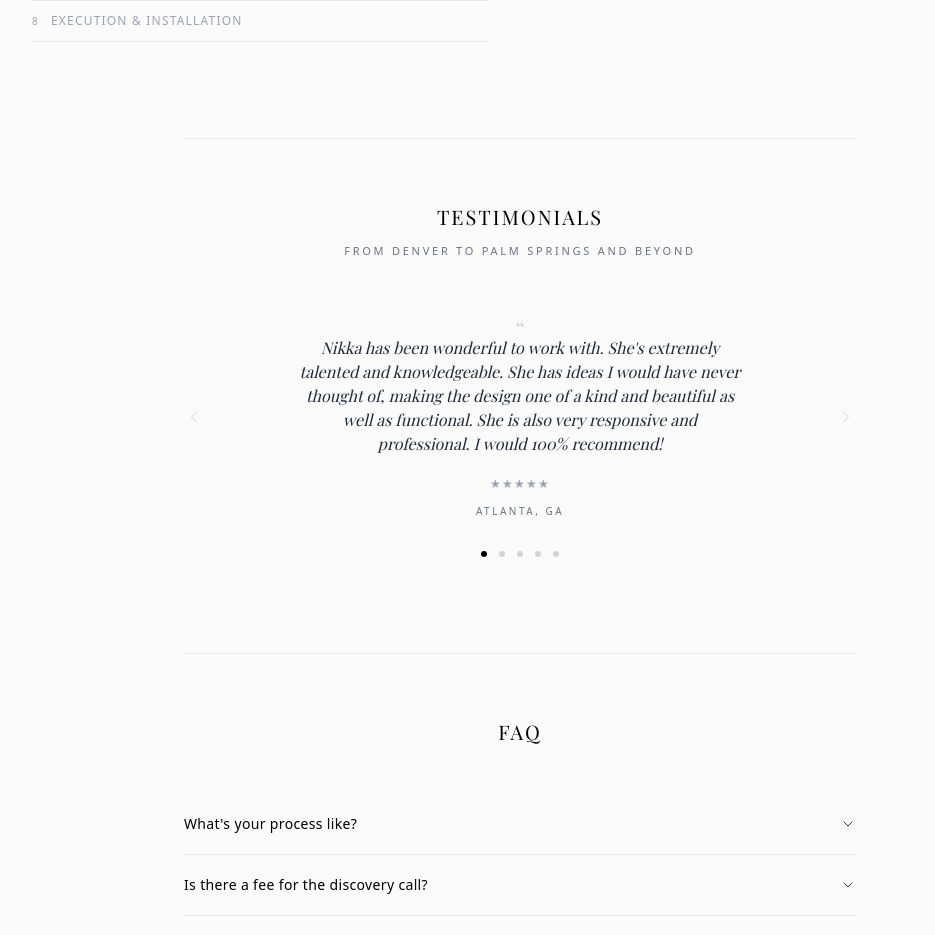
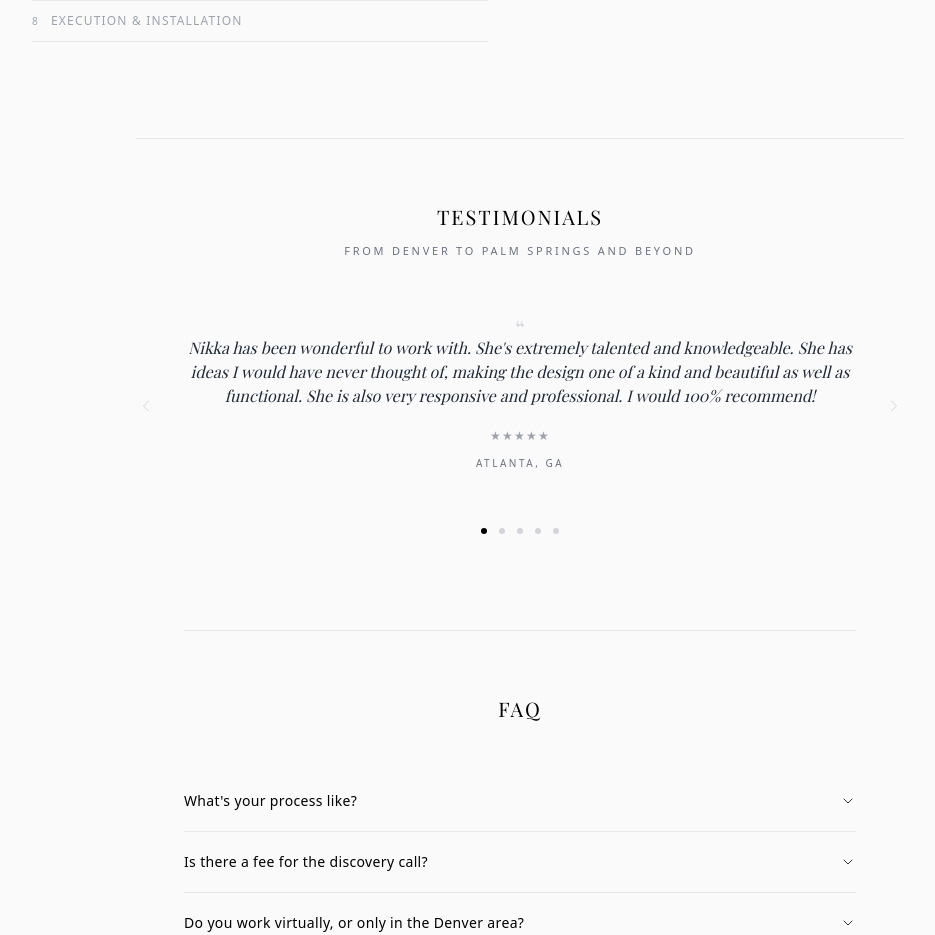
Before and after one commit to HalcyonHaus/halcyonhaus-site, a Next.js app: page /services in a window 1280 px wide. Shown: the part 1280-2215 px from the top of the page, without its empty margins (120-1055 px from the left). Built offline with nearby package versions, Linux system fonts and the light colour scheme.

Commit message:
Update services.js

```diff
--- a/pages/services.js
+++ b/pages/services.js
@@ -281,7 +281,7 @@ export default function ServicesPage() {
         </div>
 
         {/* Testimonials */}
-        <div className="mt-24 pt-16 border-t border-gray-200 max-w-2xl mx-auto text-center">
+        <div className="mt-24 pt-16 border-t border-gray-200 max-w-3xl mx-auto text-center">
           <h2
             className="text-xl md:text-xl font-light tracking-[0.1em] text-center"
             style={{ fontFamily: "'Playfair Display', serif" }}
@@ -315,7 +315,7 @@ export default function ServicesPage() {
                     &#8220;
                   </p>
                   <p
-                    className="-mt-1 text-sm md:text-base leading-relaxed text-gray-800 italic max-w-md mx-auto"
+                    className="-mt-1 text-sm md:text-base leading-relaxed text-gray-800 italic max-w-2xl mx-auto"
                     style={{ fontFamily: "'Playfair Display', serif" }}
                   >
                     {testimonial.quote}
```
